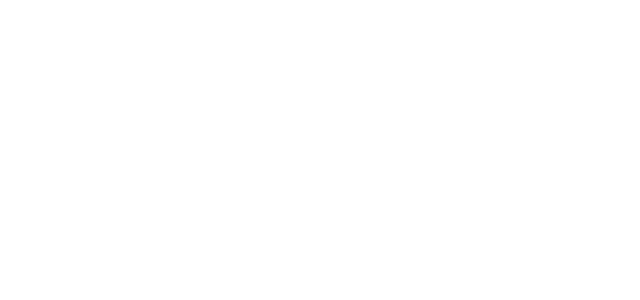
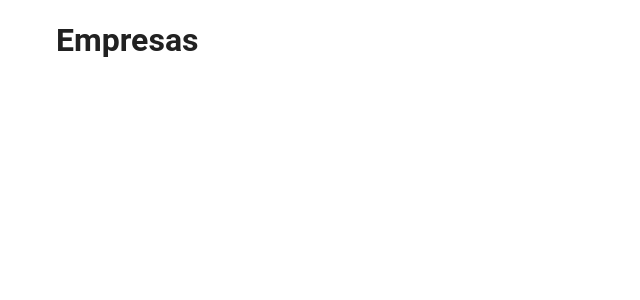
Before and after one commit to mateusrdssouza/teste-client, a Vue app: page /companies in a window 1280 px wide. Before the commit this address had no page. Shown: the top 300 px of the page, without its empty margins (0-640 px from the left). Built offline with nearby package versions, Linux system fonts and the light colour scheme.

Commit message:
feat: setup routes

```diff
--- a/src/router/index.ts
+++ b/src/router/index.ts
@@ -1,20 +1,23 @@
+import Clients from "@/views/Clients.vue";
+import Companies from "@/views/Companies.vue";
+import Home from "@/views/Home.vue";
 import { createRouter, createWebHistory, RouteRecordRaw } from "vue-router";
-import HomeView from "../views/HomeView.vue";
 
 const routes: Array<RouteRecordRaw> = [
   {
     path: "/",
-    name: "home",
-    component: HomeView,
+    name: "Início",
+    component: Home,
   },
   {
-    path: "/about",
-    name: "about",
-    // route level code-splitting
-    // this generates a separate chunk (about.[hash].js) for this route
-    // which is lazy-loaded when the route is visited.
-    component: () =>
-      import(/* webpackChunkName: "about" */ "../views/AboutView.vue"),
+    path: "/companies",
+    name: "Empresas",
+    component: Companies,
+  },
+  {
+    path: "/clients",
+    name: "Clientes",
+    component: Clients,
   },
 ];
 
--- /dev/null
+++ b/src/views/Clients.vue
@@ -0,0 +1,11 @@
+<template>
+  <div>
+    <h1>Clientes</h1>
+  </div>
+</template>
+
+<script lang="ts">
+export default {
+  name: "ClientsView",
+};
+</script>
--- /dev/null
+++ b/src/views/Companies.vue
@@ -0,0 +1,11 @@
+<template>
+  <div>
+    <h1>Empresas</h1>
+  </div>
+</template>
+
+<script lang="ts">
+export default {
+  name: "CompaniesView",
+};
+</script>
```
Also changed, not shown: src/views/Home.vue (renamed from src/views/HomeView.vue).
